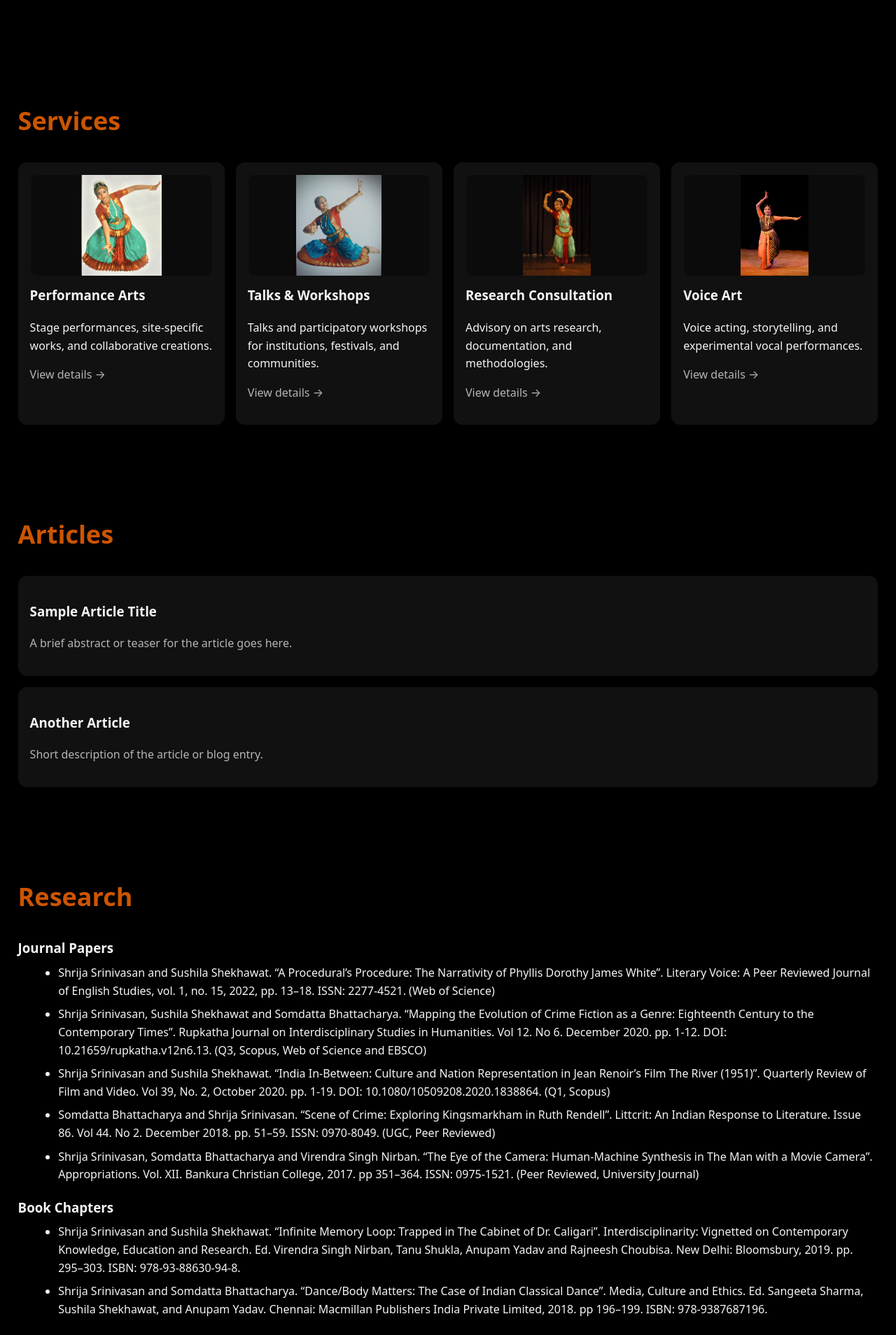
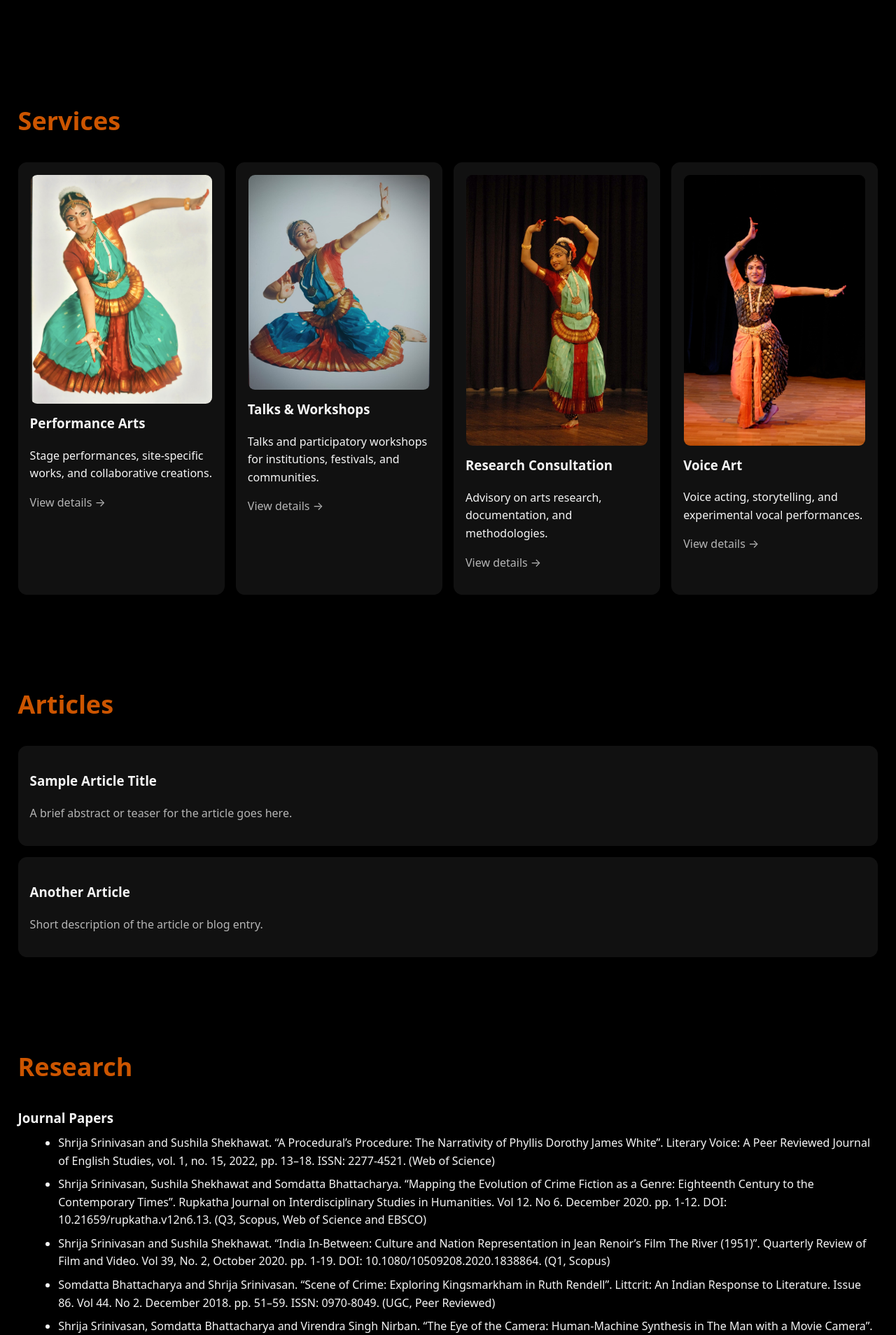
Before and after one commit to techunderfive/Bharatnatyam-Srs, a Jekyll site: the page built from index.html, in a window 1280 px wide. Shown: the part 1246-3154 px from the top of the page at 70% size. Built offline with Jekyll 4.4.1, drawn with Linux system fonts in a browser that asks for light colours; some web fonts are replaced.

Commit message:
Service thumbnails: remove fixed aspect ratio; let container follow image; img fills width without crop

```diff
--- a/assets/css/style.css
+++ b/assets/css/style.css
@@ -71,8 +71,8 @@
   border-radius: 12px;
   padding: 1rem;
 }
-.card__thumb { border-radius: 10px; overflow: hidden; border: 1px solid #121212; background:#0b0b0b; margin-bottom: .75rem; aspect-ratio: 16/9; }
-.card__thumb img { width: 100%; height: 100%; display: block; object-fit: contain; background:#0b0b0b; }
+.card__thumb { border-radius: 10px; overflow: hidden; border: 1px solid #121212; background:#0b0b0b; margin-bottom: .75rem; }
+.card__thumb img { width: 100%; height: auto; display: block; }
 .card h3 { margin-top: 0; }
 
 /* POSTS */
```
